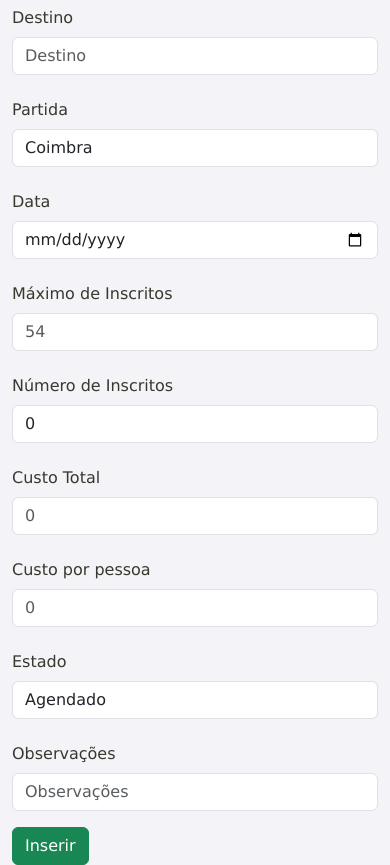
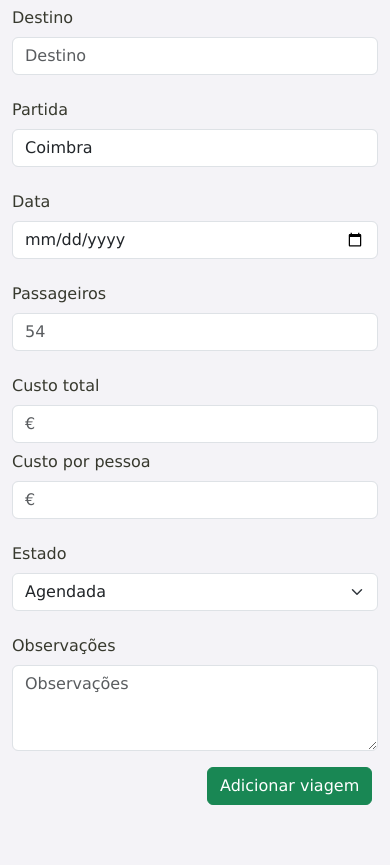
Before and after one commit to tiagomneves-pt/AwayPlanner, a PHP site: page /modificacoesBD/addViagem.php in a window 390 px wide; the page is wider, and only the part inside the window is pictured. Shown: the part 161-1026 px from the top of that part. After the commit the page ends 966 px from the top of that part, so only its background shows below. Run offline with PHP 8.4, Linux system fonts and the light colour scheme; some web fonts are replaced.

Commit message:
Formulário reformatado

```diff
--- a/modificacoesBD/addPassageiro.php
+++ b/modificacoesBD/addPassageiro.php
@@ -43,7 +43,7 @@
                     <label class="form-check-label" for="formCheckChecked">Pago</label>
                 </div>
             </div>
-
+<!--TODO: Incrementar nº de inscrições na tabela viagens-->
             <div class="col-12">
                 <button class="btn btn-success" type="submit">Inserir</button>
             </div>
--- a/modificacoesBD/addViagem.php
+++ b/modificacoesBD/addViagem.php
@@ -2,7 +2,7 @@
 <html lang="pt">
 <head>
     <meta charset="UTF-8">
-    <meta name="viewport" content="width=device-width, initial-scale=1.0">
+    <meta name="viewport" content="width=device-width, initial-scale=2.0">
     <title>AwayPlanner - Adicionar Viagem</title>
     <link rel="stylesheet" href="../css/bootstrap.min.css">
     <link rel="stylesheet" href="../css/styles.css">
@@ -23,72 +23,71 @@
 
     <div class="container mt-4">
         <form action="addViagem-DBUpdate.php" method="POST">
+            <div class="row">
+                <div class="col-sm-6">
                     <div class="mb-3 row">
                         <label for="destino" class="col-sm-2 col-form-label">Destino</label>
-                <div class="col-sm-10">
+                        <div class="col-sm-6">
                             <input type="text" class="form-control" id="destino" name="destino" required placeholder="Destino">
                         </div>
                     </div>
-
                     <div class="mb-3 row">
                         <label for="partida" class="col-sm-2 col-form-label">Partida</label>
-                <div class="col-sm-10">
+                        <div class="col-sm-6">
                             <input type="text" class="form-control" id="partida" name="partida" value="Coimbra" required placeholder="Partida">
                         </div>
                     </div>
 
                     <div class="mb-3 row">
                         <label for="data" class="col-sm-2 col-form-label">Data</label>
-                <div class="col-sm-10">
+                        <div class="col-sm-4">
                             <input type="date" class="form-control" required id="data" name="data">
                         </div>
                     </div>
 
                     <div class="mb-3 row">
-                <label for="num_passageiros" class="col-sm-2 col-form-label">Máximo de Inscritos</label>
-                <div class="col-sm-10">
-                    <input type="number" class="form-control" required id="num_passageiros" name="num_passageiros" placeholder="54">
+                        <label for="num_passageiros" class="col-sm-2 col-form-label">Passageiros</label>
+                        <div class="col-sm-3">
+                            <input type="number" class="form-control" required id="num_passageiros" name="num_passageiros" placeholder="54" min="0" step="54">
+                        </div>
+                    </div>
+                    <div class="mb-3 row">
+                        <label for="custo_total" class="col-sm-2 col-form-label">Custo total</label>
+                        <div class="col-sm-2">
+                            <input type="number" class="form-control" required id="custo_total" name="custo_total" placeholder="€" min="0" step="50">
+                        </div>
+                        <label for="custo_unit" class="col-sm-3 col-form-label">Custo por pessoa</label>
+                        <div class="col-sm-2">
+                            <input type="number" class="form-control" required id="custo_unit" name="custo_unit"  placeholder="€" min="0">
+                        </div>
                     </div>
                 </div>
 
+                <div class="col-sm-6">
                     <div class="mb-3 row">
-                <label for="num_inscritos" class="col-sm-2 col-form-label">Número de Inscritos</label>
-                <div class="col-sm-10">
-                    <input type="number" class="form-control" required id="num_inscritos" name="num_inscritos"  value="0" readonly>
+                        <label for="estado" class="col-sm-2 col-form-label">Estado</label>
+                        <div class="col-sm-3">
+                            <div class="dropdown">
+                                <select class="form-select" id="opcoesEstado" name="opcoesEstado">
+                                    <option value="agendada">Agendada</option>
+                                    <option value="confirmada">Confirmada</option>
+                                </select>
+                            </div>
+                        </div>
+                    </div>
+                    <div class="mb-3 row">
+                        <label for="observ" class="col-sm-2 col-form-label">Observações</label>
+                        <div class="col-sm-20">
+                                <textarea type="text" class="form-control" id="observ" name="observ" placeholder="Observações" rows="3"></textarea>
+                        </div>
                     </div>
                 </div>
 
-            <div class="mb-3 row">
-                <label for="custo_total" class="col-sm-2 col-form-label">Custo Total</label>
-                <div class="col-sm-10">
-                    <input type="number" class="form-control" required id="custo_total" name="custo_total" placeholder="0">
+                <div class="col-12 position-relative start-50">
+                    <button class="btn btn-success" type="submit">Adicionar viagem</button>
                 </div>
             </div>
 
-            <div class="mb-3 row">
-                <label for="custo_unit" class="col-sm-2 col-form-label">Custo por pessoa</label>
-                <div class="col-sm-10">
-                    <input type="number" class="form-control" required id="custo_unit" name="custo_unit"  placeholder="0">
-                </div>
-            </div>
-
-            <div class="mb-3 row">
-                <label for="estado" class="col-sm-2 col-form-label">Estado</label>
-                <div class="col-sm-10">
-                    <input type="text" class="form-control" id="estado" name="estado" value="Agendado" required placeholder="Agendado">
-                </div>
-            </div>
-
-            <div class="mb-3 row">
-                <label for="observ" class="col-sm-2 col-form-label">Observações</label>
-                <div class="col-sm-10">
-                    <input type="text" class="form-control" id="observ" name="observ" placeholder="Observações">
-                </div>
-            </div>
-
-            <div class="col-12">
-                <button class="btn btn-success" type="submit">Inserir</button>
-            </div>
         </form>
     </div>
 
--- /dev/null
+++ b/modificacoesBD/editPagamento.php
@@ -0,0 +1,6 @@
+<?php require('../includes/database.php'); ?>
+
+<?php
+    if($_SERVER['REQUEST_METHOD']);
+
+?>
--- a/viagens.php
+++ b/viagens.php
@@ -106,7 +106,6 @@
                 event.preventDefault();
 
                 var deleteUrl = this.href;
-                alert(deleteUrl);
 
                 var deleteYesLink = document.querySelector(".modal-footer .delete-yes");
                 if (deleteYesLink) {
```
Lines whose indentation alone changed are shown as unchanged.
